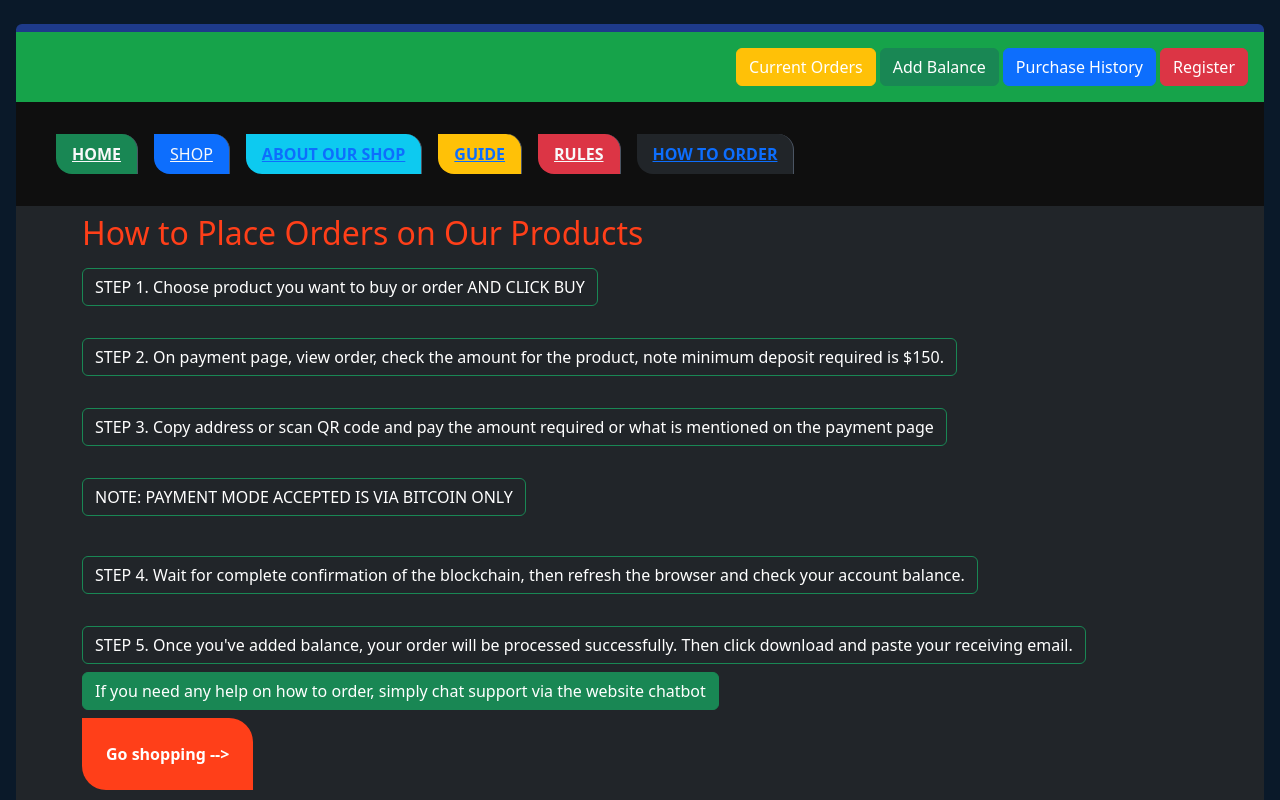
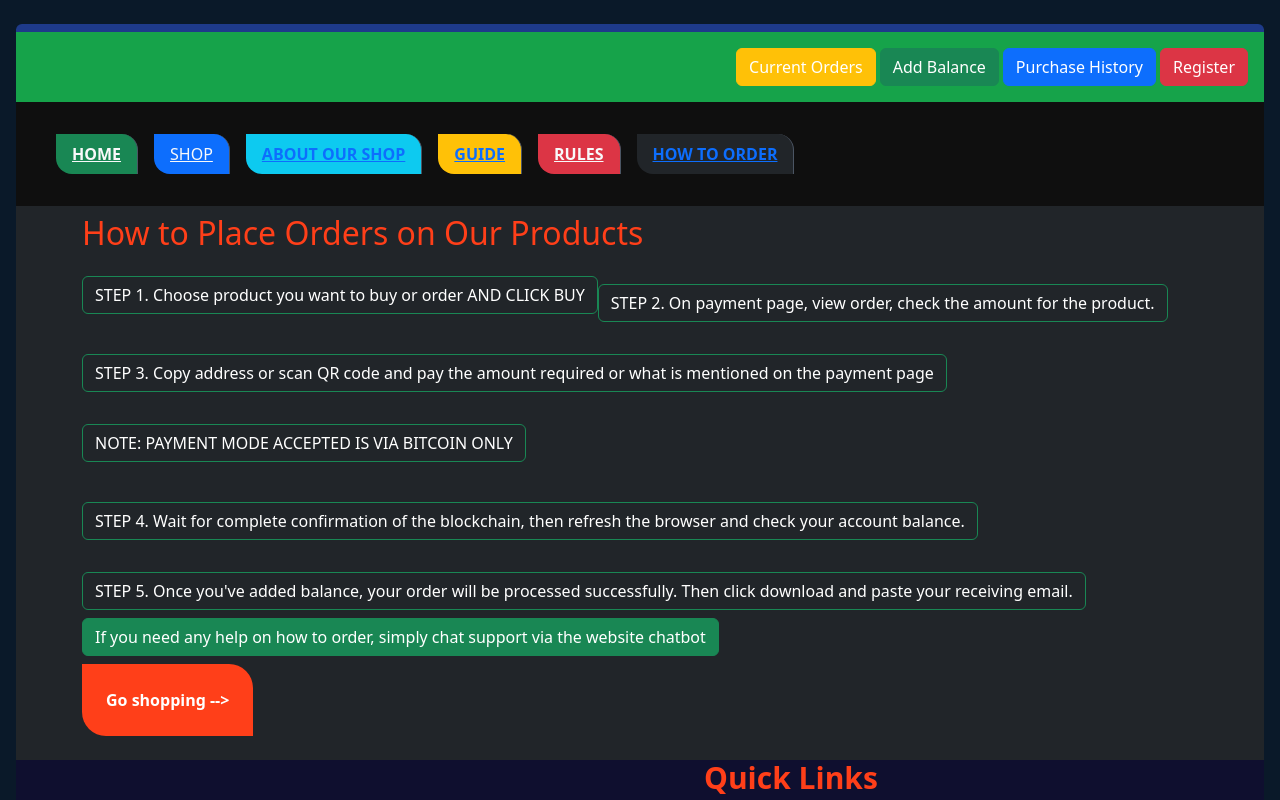
Before and after one commit to Kincaid-kroos/Leslie-Shop, a React (Vite) app in the folder lesshop/: page /how-to-order in a window 1280 px wide. Shown: the top 800 px of the page. Built offline with nearby package versions, Linux system fonts and the light colour scheme.

Commit message:
updates on order menu

```diff
--- a/lesshop/src/Components/Pages/Homepages/howTorder.jsx
+++ b/lesshop/src/Components/Pages/Homepages/howTorder.jsx
@@ -13,7 +13,7 @@ const howTorder = () => {
        </h4>
 
 
-       <h4 className="mt-4 btn btn-outline-success btn-block text-white ">STEP 2. On payment page, view order, check the amount for the product, note minimum deposit required is $150.</h4>
+       <h4 className="mt-4 btn btn-outline-success btn-block text-white ">STEP 2. On payment page, view order, check the amount for the product.</h4>
 
        <h4 className="mt-4 btn btn-outline-success btn-block text-white">STEP 3. Copy address or scan QR code and pay the amount required or what is mentioned on the payment page</h4>
        <p className="mt-4 btn btn-outline-success btn-block text-white">NOTE: PAYMENT MODE ACCEPTED IS VIA BITCOIN ONLY</p>
```
